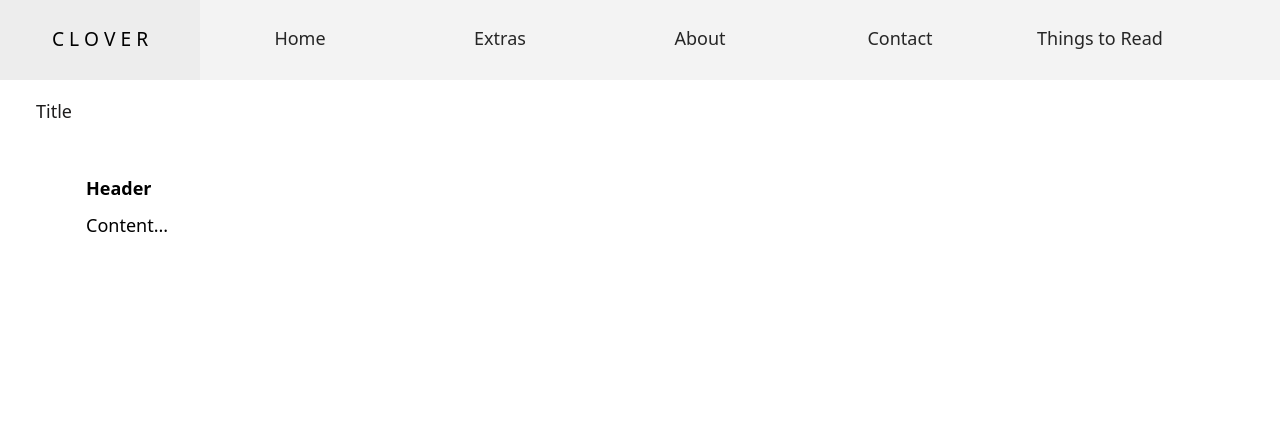
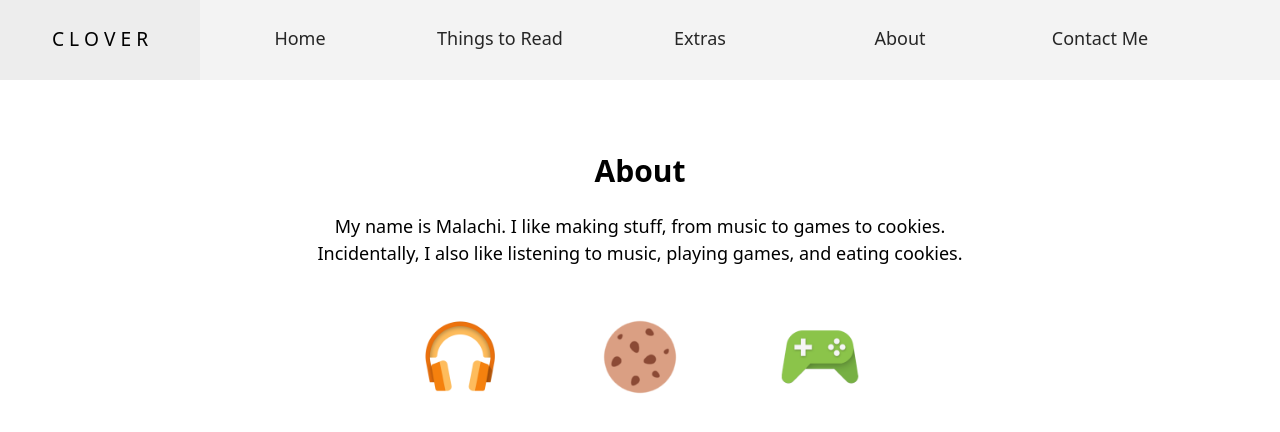
Before and after one commit to malachino/clover2, a Next.js app: page /About in a window 1280 px wide. Shown: the top 432 px of the page. Built offline with nearby package versions, Linux system fonts and the light colour scheme.

Commit message:
pre centered

```diff
--- a/src/app/About/page.tsx
+++ b/src/app/About/page.tsx
@@ -18,20 +18,42 @@ function App() {
             <ul>
                 <li><a><button type="button" onClick={() => router.push('/Home'           )}> C L O V E R   </button></a></li>
                 <li><a><button type="button" onClick={() => router.push('/Home'           )}> Home          </button></a></li>
+                <li><a><button type="button" onClick={() => router.push('/Things_To_Read' )}> Things to Read</button></a></li>
                 <li><a><button type="button" onClick={() => router.push('/Extras'         )}> Extras        </button></a></li>
                 <li><a><button type="button" onClick={() => router.push('/About'          )}> About         </button></a></li>
-                <li><a><button type="button" onClick={() => router.push('/Contact'        )}> Contact       </button></a></li>
-                <li><a><button type="button" onClick={() => router.push('/Things_To_Read' )}> Things to Read</button></a></li>
+                <li><a><button type="button" onClick={() => router.push('/Contact_Me'     )}> Contact Me    </button></a></li>
             </ul>
         </nav>
 
         {/* ///////////////////////////////////////////////////////////////////////////////////// */}
 
         <main>
-            <h1>Title</h1>
-            <h2>Header</h2>
+            <h1>About</h1>
+
             <p>
-                Content...
+            My name is Malachi. I like making stuff, from music to games to cookies.          <br></br>
+            Incidentally, I also like listening to music, playing games, and eating cookies.  <br></br>
+
+                <Image className="img"
+                    src="/images/headphones.png"
+                    width={80}
+                    height={80}
+                    alt="headphones"
+                />
+
+                <Image className="img"
+                    src="/images/cookie.png"
+                    width={80}
+                    height={80}
+                    alt="cookie"
+                    />
+
+                <Image className="img"
+                    src="/images/controller.png"
+                    width={80}
+                    height={80}
+                    alt="controller"
+                    />
             </p>
         </main>
         {/* ///////////////////////////////////////////////////////////////////////////////////// */}
--- a/src/app/Contact/page.tsx
+++ b/src/app/Contact_Me/page.tsx
@@ -18,20 +18,20 @@ function App() {
             <ul>
                 <li><a><button type="button" onClick={() => router.push('/Home'           )}> C L O V E R   </button></a></li>
                 <li><a><button type="button" onClick={() => router.push('/Home'           )}> Home          </button></a></li>
+                <li><a><button type="button" onClick={() => router.push('/Things_To_Read' )}> Things to Read</button></a></li>
                 <li><a><button type="button" onClick={() => router.push('/Extras'         )}> Extras        </button></a></li>
                 <li><a><button type="button" onClick={() => router.push('/About'          )}> About         </button></a></li>
-                <li><a><button type="button" onClick={() => router.push('/Contact'        )}> Contact       </button></a></li>
-                <li><a><button type="button" onClick={() => router.push('/Things_To_Read' )}> Things to Read</button></a></li>
+                <li><a><button type="button" onClick={() => router.push('/Contact_Me'     )}> Contact Me    </button></a></li>
             </ul>
         </nav>
         {/* ///////////////////////////////////////////////////////////////////////////////////// */}
         <main>
-            <h1>Title</h1>
-            <h2>Header</h2>
-            <p>
-                Content...
-            </p>
+            <h1>Contact Me</h1>
         </main>
+        <pre>
+                Email:      maldbad@outlook.com <br></br>
+                LinkedIn:   <a href='https://www.linkedin.com/in/malachi-o/'>linkedin.com/malachi-o</a>
+        </pre>
         {/* ///////////////////////////////////////////////////////////////////////////////////// */}
       </body>
   );
--- a/src/app/Extras/page.tsx
+++ b/src/app/Extras/page.tsx
@@ -18,15 +18,15 @@ function App() {
             <ul>
                 <li><a><button type="button" onClick={() => router.push('/Home'           )}> C L O V E R   </button></a></li>
                 <li><a><button type="button" onClick={() => router.push('/Home'           )}> Home          </button></a></li>
+                <li><a><button type="button" onClick={() => router.push('/Things_To_Read' )}> Things to Read</button></a></li>
                 <li><a><button type="button" onClick={() => router.push('/Extras'         )}> Extras        </button></a></li>
                 <li><a><button type="button" onClick={() => router.push('/About'          )}> About         </button></a></li>
-                <li><a><button type="button" onClick={() => router.push('/Contact'        )}> Contact       </button></a></li>
-                <li><a><button type="button" onClick={() => router.push('/Things_To_Read' )}> Things to Read</button></a></li>
+                <li><a><button type="button" onClick={() => router.push('/Contact_Me'     )}> Contact Me    </button></a></li>
             </ul>
         </nav>
         {/* ///////////////////////////////////////////////////////////////////////////////////// */}
         <main>
-
+            <h1>Extras</h1>
         </main>
         {/* ///////////////////////////////////////////////////////////////////////////////////// */}
       </body>
--- a/src/app/Home/page.tsx
+++ b/src/app/Home/page.tsx
@@ -18,41 +18,16 @@ function App() {
             <ul>
                 <li><a><button type="button" onClick={() => router.push('/Home'           )}> C L O V E R   </button></a></li>
                 <li><a><button type="button" onClick={() => router.push('/Home'           )}> Home          </button></a></li>
+                <li><a><button type="button" onClick={() => router.push('/Things_To_Read' )}> Things to Read</button></a></li>
                 <li><a><button type="button" onClick={() => router.push('/Extras'         )}> Extras        </button></a></li>
                 <li><a><button type="button" onClick={() => router.push('/About'          )}> About         </button></a></li>
-                <li><a><button type="button" onClick={() => router.push('/Contact'        )}> Contact       </button></a></li>
-                <li><a><button type="button" onClick={() => router.push('/Things_To_Read' )}> Things to Read</button></a></li>
+                <li><a><button type="button" onClick={() => router.push('/Contact_Me'     )}> Contact Me    </button></a></li>
             </ul>
         </nav>
         {/* ///////////////////////////////////////////////////////////////////////////////////// */}
         <main>
             <h1>Home</h1>
-            <h2>Hello!</h2>
-            <p>
-            My name is Malachi. I like making stuff, from music to games to cookies.          <br></br>
-            Incidentally, I also like listening to music, playing games, and eating cookies.  <br></br>
 
-                <Image className="img"
-                    src="/images/headphones.png"
-                    width={80}
-                    height={80}
-                    alt="headphones"
-                />
-
-                <Image className="img"
-                    src="/images/cookie.png"
-                    width={80}
-                    height={80}
-                    alt="cookie"
-                    />
-
-                <Image className="img"
-                    src="/images/controller.png"
-                    width={80}
-                    height={80}
-                    alt="controller"
-                    />
-            </p>
         </main>
         {/* ///////////////////////////////////////////////////////////////////////////////////// */}
       </body>
--- a/src/app/Things_to_Read/page.tsx
+++ b/src/app/Things_to_Read/page.tsx
@@ -18,17 +18,21 @@ function App() {
             <ul>
                 <li><a><button type="button" onClick={() => router.push('/Home'           )}> C L O V E R   </button></a></li>
                 <li><a><button type="button" onClick={() => router.push('/Home'           )}> Home          </button></a></li>
+                <li><a><button type="button" onClick={() => router.push('/Things_To_Read' )}> Things to Read</button></a></li>
                 <li><a><button type="button" onClick={() => router.push('/Extras'         )}> Extras        </button></a></li>
                 <li><a><button type="button" onClick={() => router.push('/About'          )}> About         </button></a></li>
-                <li><a><button type="button" onClick={() => router.push('/Contact'        )}> Contact       </button></a></li>
-                <li><a><button type="button" onClick={() => router.push('/Things_To_Read' )}> Things to Read</button></a></li>
+                <li><a><button type="button" onClick={() => router.push('/Contact_Me'     )}> Contact Me    </button></a></li>
             </ul>
         </nav>
 
         {/* ///////////////////////////////////////////////////////////////////////////////////// */}
             <main>
-                <title>Hello!</title>
-                <li><a href='https://www.google.com/'>Leave to Google</a></li>
+                <h1>Things to Read</h1>
+                <pre>
+                    <a href='https://www.google.com/'>Leave to Google</a> <br></br><br></br>
+                    <a href='https://www.google.com/'>Leave to Google</a> <br></br><br></br>
+                    <a href='https://www.google.com/'>Leave to Google</a> <br></br><br></br>
+                </pre>
             </main>
         {/* ///////////////////////////////////////////////////////////////////////////////////// */}
       </body>
--- a/src/app/globals.css
+++ b/src/app/globals.css
@@ -66,6 +66,7 @@ main {
 }
 
 p {
+  text-align: center;
   color: rgb(0, 0, 0);
   font-weight: 400;
   padding: 50px;
@@ -73,11 +74,39 @@ p {
   padding-bottom:10px;
 }
 
+h1 {
+  text-align: center;
+  font-size: 30px;
+  padding: 50px;
+  padding-bottom: 10px;
+  color: rgb(0, 0, 0);
+  font-weight: 700;
+}
+
 h2 {
+  font-size: 20px;
   padding: 50px;
   padding-bottom: 0px;
   color: rgb(0, 0, 0);
   font-weight: 700;
+}
+
+pre {
+  font-family: system-ui, -apple-system, BlinkMacSystemFont, 'Segoe UI', Roboto, Oxygen, Ubuntu, Cantarell, 'Open Sans', 'Helvetica Neue', sans-serif;
+  text-align: center;
+  color: rgb(0, 0, 0);
+  font-weight: 400;
+  margin-left: 0px;
+  margin: auto;
+  width: 60%;
+  padding: 0px;
+  padding-top: 10px;
+  padding-bottom:10px;
+}
+
+a {
+  color: blue;
+  text-decoration: underline;
 }
 
 c {
--- a/src/app/page.tsx
+++ b/src/app/page.tsx
@@ -18,10 +18,10 @@ function App() {
             <ul>
                 <li><a><button type="button" onClick={() => router.push('/Home'           )}> C L O V E R   </button></a></li>
                 <li><a><button type="button" onClick={() => router.push('/Home'           )}> Home          </button></a></li>
+                <li><a><button type="button" onClick={() => router.push('/Things_To_Read' )}> Things to Read</button></a></li>
                 <li><a><button type="button" onClick={() => router.push('/Extras'         )}> Extras        </button></a></li>
                 <li><a><button type="button" onClick={() => router.push('/About'          )}> About         </button></a></li>
-                <li><a><button type="button" onClick={() => router.push('/Contact'        )}> Contact       </button></a></li>
-                <li><a><button type="button" onClick={() => router.push('/Things_To_Read' )}> Things to Read</button></a></li>
+                <li><a><button type="button" onClick={() => router.push('/Contact_Me'     )}> Contact Me    </button></a></li>
             </ul>
         </nav>
 
```
